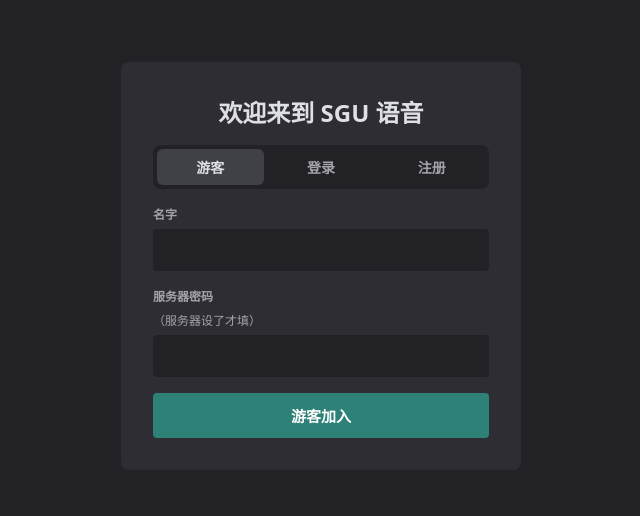
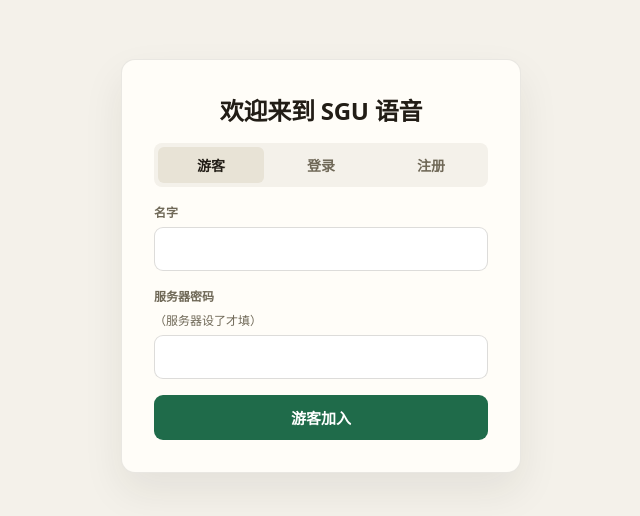
Before and after one commit to MiYui34/SGU-Comm, a Svelte app in the folder apps/web/: page / in a window 1280 px wide. Shown: the part 134-650 px from the top of the page, without its empty margins (319-959 px from the left). Built offline with nearby package versions, Linux system fonts and the light colour scheme; no server answers; what @bufbuild/protobuf would draw is missing.

Commit message:
style(web): the login screen picks up the paper palette
Same off-white, warm card and moss green as the shell behind it, so
the login step does not look like another product. Only colours, the
card border and the field states changed.

```diff
--- a/apps/web/src/components/Login.svelte
+++ b/apps/web/src/components/Login.svelte
@@ -331,7 +331,15 @@
     color: var(--text-muted);
     font-size: 14px;
   }
+  /* 和登录之后的界面同一套纸色：淡米底、暖白卡片、苔绿主按钮。 */
   .screen {
+    --bg-rail: #f4f1ea;
+    --bg-main: #fffdf8;
+    --bg-active: #e8e3d6;
+    --text: #221d16;
+    --text-muted: #6f6857;
+    --accent-strong: #1f6b4a;
+    --danger: #b8442f;
     display: flex;
     flex-direction: column;
     gap: 16px;
@@ -341,6 +349,7 @@
     height: 100%;
     padding: var(--safe-top) var(--safe-right) var(--safe-bottom) var(--safe-left);
     background: var(--bg-rail);
+    color: var(--text);
   }
   .card {
     display: flex;
@@ -348,12 +357,16 @@
     gap: 16px;
     width: min(400px, 90vw);
     padding: 32px;
-    border-radius: 8px;
+    border: 1px solid rgb(44 38 29 / 10%);
+    border-radius: 14px;
     background: var(--bg-main);
+    box-shadow: 0 18px 40px rgb(44 38 29 / 8%);
   }
   h1 {
     margin: 0;
     font-size: 24px;
+    font-weight: 650;
+    letter-spacing: -0.01em;
     text-align: center;
   }
   .sub {
@@ -375,28 +388,41 @@
     font-weight: normal;
   }
   input {
-    padding: 10px;
-    border: none;
-    border-radius: 4px;
-    background: var(--bg-rail);
+    padding: 10px 12px;
+    border: 1px solid rgb(44 38 29 / 16%);
+    border-radius: 9px;
+    background: #fff;
     outline: none;
     /* Not the label's small caps; 16px also keeps phones from zooming in. */
     font-size: 16px;
     font-weight: normal;
     color: var(--text);
   }
+  input:focus {
+    border-color: var(--accent-strong);
+  }
   .primary {
     padding: 12px;
-    border-radius: 4px;
+    border-radius: 9px;
     background: var(--accent-strong);
     color: white;
     font-weight: 600;
+    cursor: pointer;
+  }
+  .primary:hover {
+    background: #1a5a3e;
+  }
+  .primary:disabled {
+    background: #b9b3a4;
+    cursor: default;
   }
   .secondary {
     padding: 10px;
-    border-radius: 4px;
-    background: var(--bg-rail);
+    border: 1px solid rgb(44 38 29 / 16%);
+    border-radius: 9px;
+    background: var(--bg-main);
     font-weight: 600;
+    cursor: pointer;
   }
   .card.fedi {
     gap: 10px;
```
